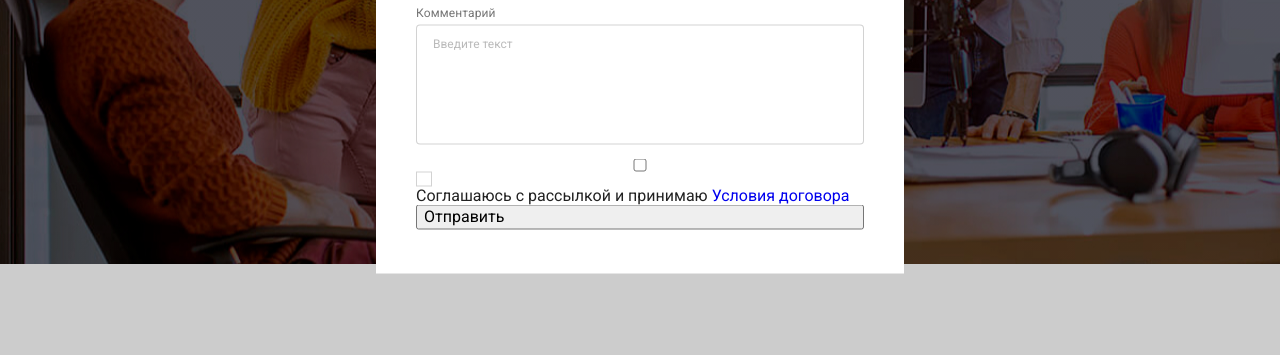
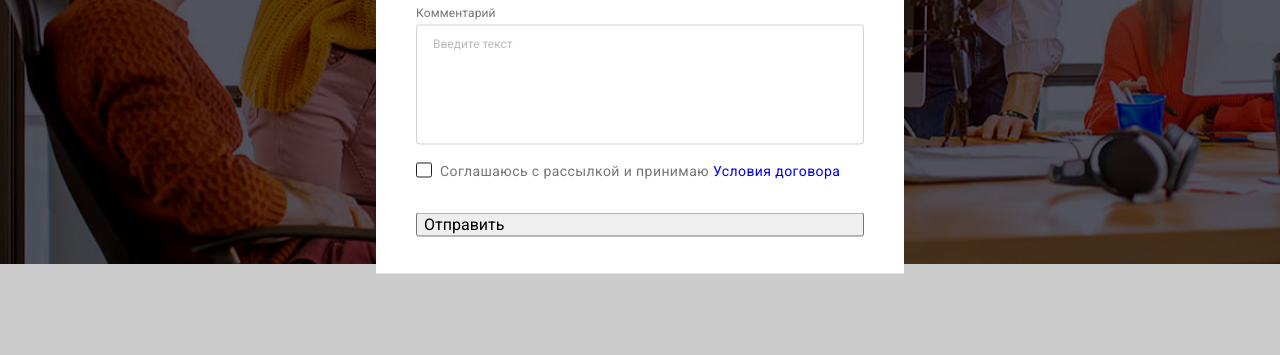
Before and after one commit to sergiihsv/goit-markup-hw-06, a plain HTML site: page index.html in a window 1280 px wide. Shown: the part 417-772 px from the top of the page. Drawn offline with nearby package versions, Linux system fonts and the light colour scheme.

Commit message:
6hw заканчиваю модалку

```diff
--- a/css/styles.css
+++ b/css/styles.css
@@ -56,6 +56,17 @@ ul {
 .section {
   padding-top: 94px;
   padding-bottom: 94px;
+}
+
+.visually-hidden {
+  position: absolute !important;
+  clip: rect(1px 1px 1px 1px); /* IE6, IE7 */
+  clip: rect(1px, 1px, 1px, 1px);
+  padding: 0 !important;
+  border: 0 !important;
+  height: 1px !important;
+  width: 1px !important;
+  overflow: hidden;
 }
 
 /*HEADER*/
@@ -829,10 +840,27 @@ ul {
   display: block;
   width: 16px;
   height: 15px;
-  border: 1px solid rgba(33, 33, 33, 0.2);
+  border: 1px solid var(--primary-text-color);
+  border-radius: 2px;
   cursor: pointer;
+  margin-right: 8px;
 }
 
 .modal-form-checkbox:checked + .modal-form-checkbox-label::before {
-  background-color: var(--accent-color);
+  /* background-color: var(--accent-color); */
+  background-image: url("../images/check.jpg");
 }
+
+.modal-form-checkbox:focus + .modal-form-checkbox-label::before {
+  border-color: var(--accent-color);
+}
+
+.modal-form-checkbox-label {
+  display: flex;
+  align-items: center;
+  font-size: 14px;
+  line-height: 24px;
+  letter-spacing: 0.03em;
+  color: var(--title-text-color);
+  margin-bottom: 30px;
+}
--- a/index.html
+++ b/index.html
@@ -523,12 +523,12 @@
           </label>
           <input
             type="checkbox"
-            class="modal-form-checkbox"
+            class="modal-form-checkbox visually-hidden"
             id="accept-policy"
           />
           <label for="accept-policy" class="modal-form-checkbox-label"
-            >Соглашаюсь с рассылкой и принимаю
-            <a href="#" class="modal-form-label-link">Условия договора</a>
+            >Соглашаюсь с рассылкой и принимаю&nbsp;
+            <a href="#" class="modal-form-label-link"> Условия договора</a>
           </label>
           <button type="submit" class="modal-form btn">Отправить</button>
         </form>
```
Also changed, not shown: images/check.jpg (added).
